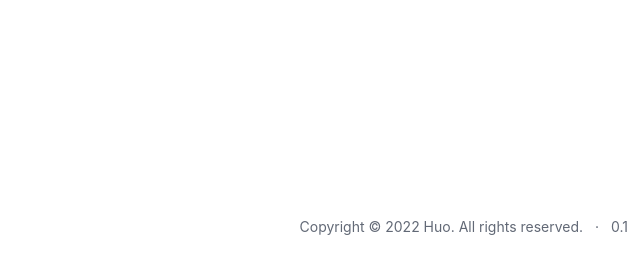
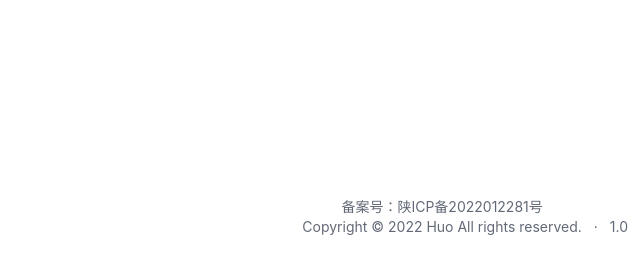
Before and after one commit to lucky0523/PhotoGallery, a Django app: page / in a window 1280 px wide. Shown: the part 531-800 px from the top of the page, without its empty margins (640-1280 px from the left). Run offline with Django 3.2, Linux system fonts and the light colour scheme; data that the repository does not hold is empty.

Commit message:
更新工信部备案号

```diff
--- a/templates/navigation.html
+++ b/templates/navigation.html
@@ -85,12 +85,13 @@
 							<div class="col-12 col-lg-auto mt-3 mt-lg-0">
 								<ul class="list-inline list-inline-dots mb-0">
 									<li class="list-inline-item">
+                                        备案号：<a href="https://beian.miit.gov.cn/" class="link-secondary">陕ICP备2022012281号</a><br>
 										Copyright &copy; 2022
-										<a href="." class="link-secondary">Huo</a>.
+										<a href="." class="link-secondary">Huo</a>
 										All rights reserved.
 									</li>
 									<li class="list-inline-item">
-										0.1
+										1.0
 									</li>
 								</ul>
 							</div>
```
